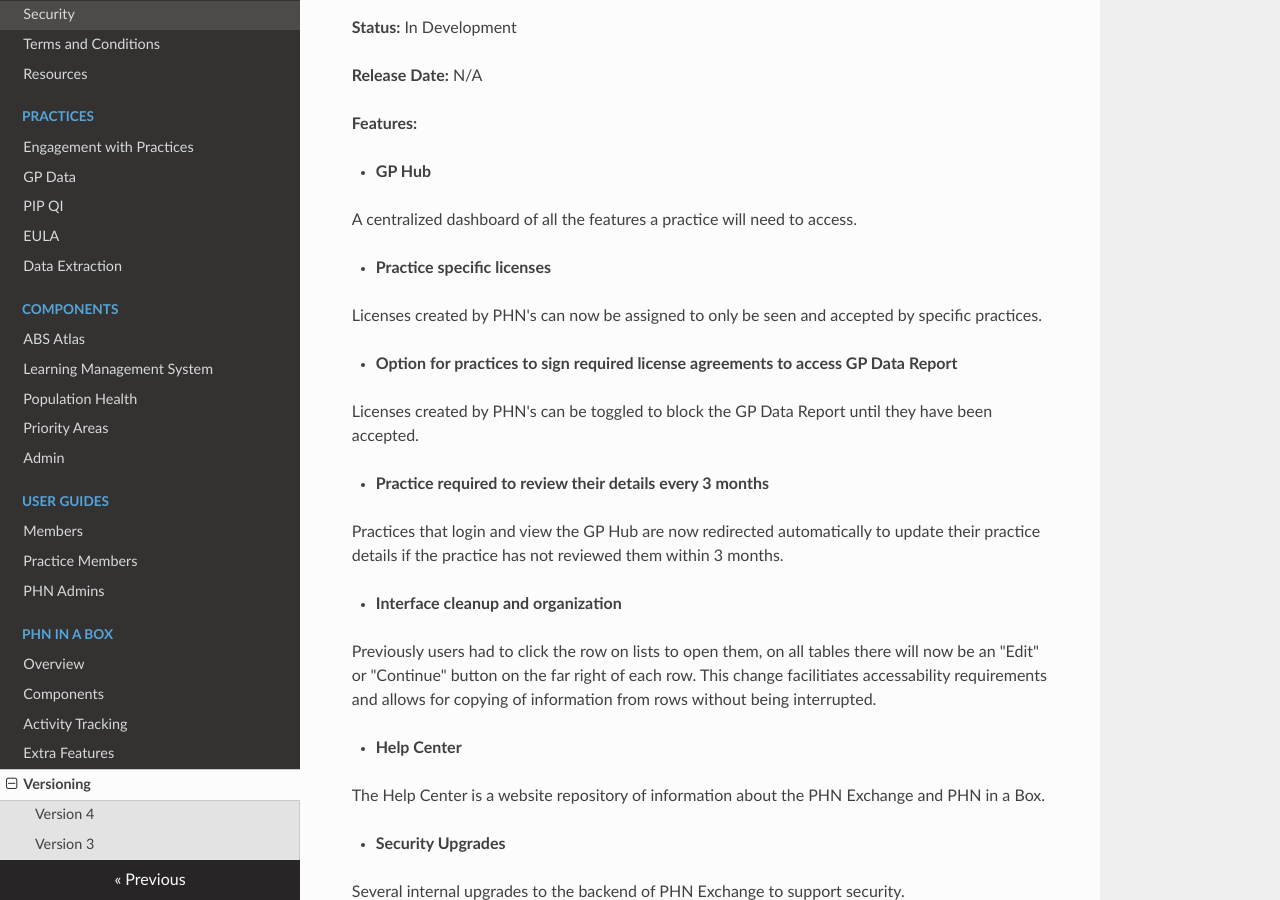
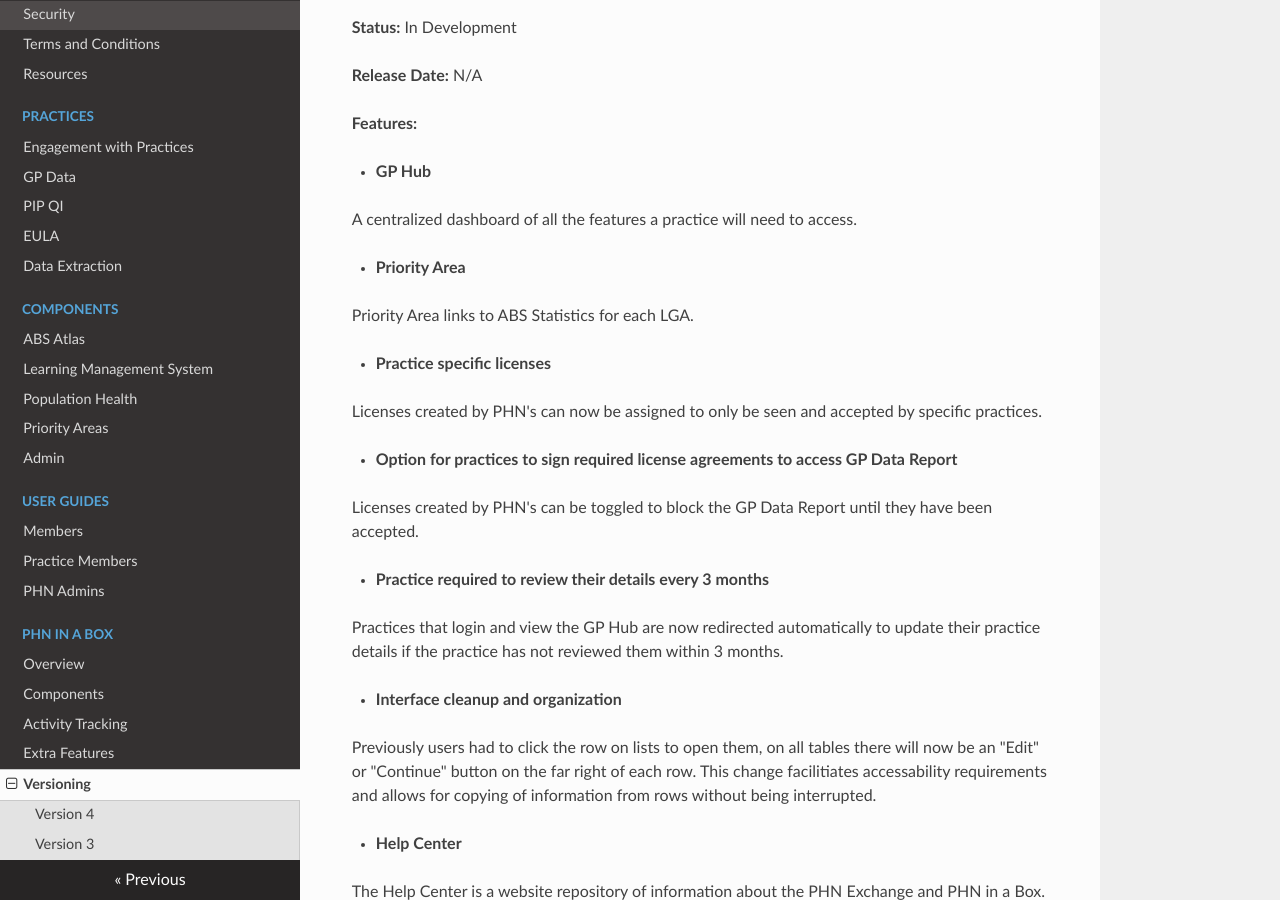
Before and after one commit to MurrayPHN/phn-exchange-docs, an MkDocs documentation site: the page built from docs/versioning.md, in a window 1280 px wide and 900 px high, scrolled down 904 px. Built offline with MkDocs 1.6.1, drawn with Linux system fonts in a browser that asks for light colours; nearby versions of some CDN libraries.

Commit message:
Added version info for links to ABS from Priority Area

```diff
--- a/docs/versioning.md
+++ b/docs/versioning.md
@@ -52,6 +52,12 @@
     A centralized dashboard of all the features a practice will need to access.
 </p>
 
+- **Priority Area**
+
+<p>
+    Priority Area links to ABS Statistics for each LGA.
+</p>
+
 - **Practice specific licenses**
 
 <p>
```
